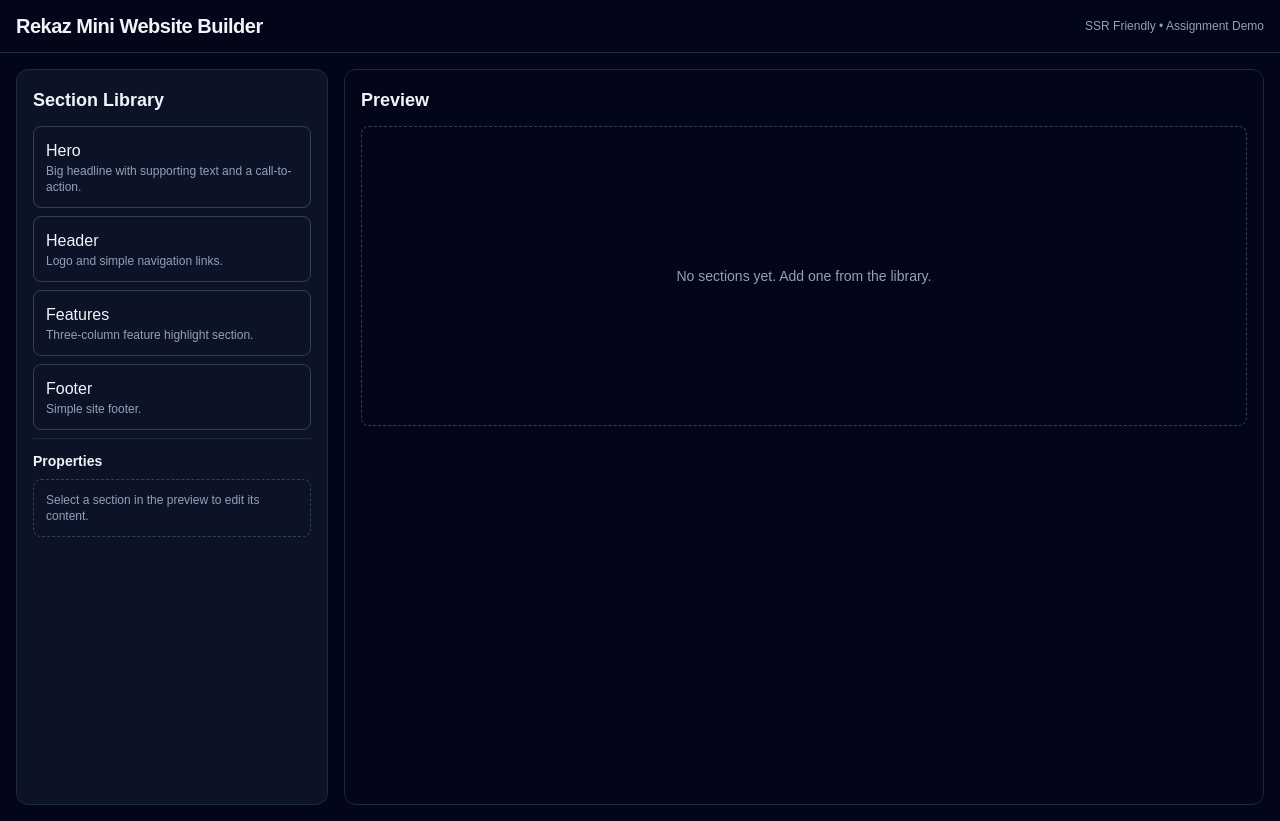
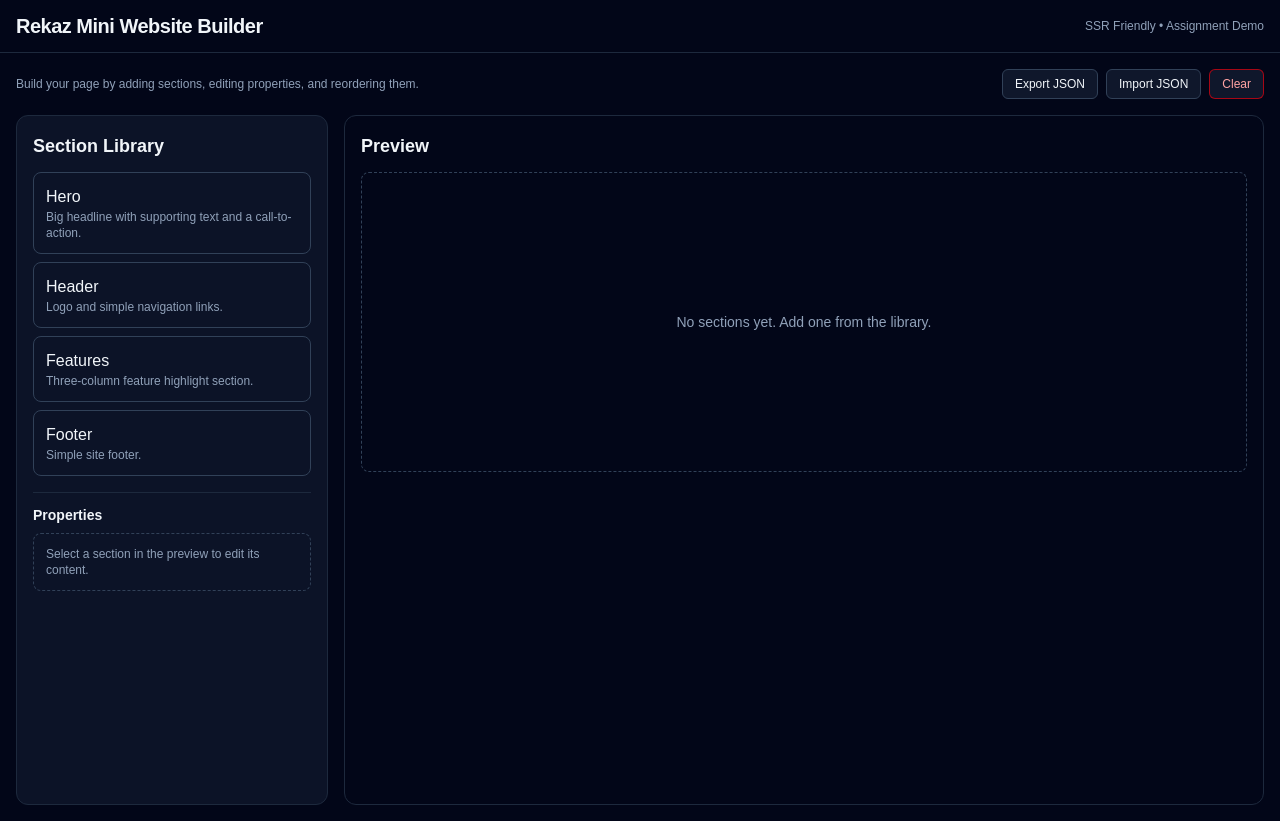
Before and after one commit to abu-taher/rekaz-website-builder, a Next.js app: page / in a window 1280 px wide. Built offline with nearby package versions, Linux system fonts and the light colour scheme.

Commit message:
feat: add layout import/export and clear actions

```diff
--- a/app/editor/Editor.tsx
+++ b/app/editor/Editor.tsx
@@ -1,4 +1,6 @@
 'use client';
+
+import { useRef, useEffect } from 'react';
 
 import { SECTION_LIBRARY } from '@/lib/sections';
 import { useLayoutStore } from '@/lib/store';
@@ -17,6 +19,9 @@ export function Editor() {
   const selectSection = useLayoutStore((state) => state.selectSection);
   const addSection = useLayoutStore((state) => state.addSection);
   const reorderSections = useLayoutStore((state) => state.reorderSections);
+  const reset = useLayoutStore((state) => state.reset);
+  const replaceAll = useLayoutStore((state) => state.replaceAll);
+  const fileInputRef = useRef<HTMLInputElement | null>(null);
 
   const selectedSection = sections.find(
     (section) => section.id === selectedSectionId
@@ -34,13 +39,123 @@ export function Editor() {
     reorderSections(oldIndex, newIndex);
   };
 
+  const handleExport = () => {
+    try {
+      const data = JSON.stringify(sections, null, 2);
+      const blob = new Blob([data], { type: 'application/json' });
+      const url = URL.createObjectURL(blob);
+
+      const link = document.createElement('a');
+      link.href = url;
+      link.download = 'rekaz-layout.json';
+      document.body.appendChild(link);
+      link.click();
+      document.body.removeChild(link);
+
+      URL.revokeObjectURL(url);
+    } catch (error) {
+      console.error('Failed to export layout:', error);
+    }
+  };
+
+  const handleImportClick = () => {
+    fileInputRef.current?.click();
+  };
+
+  const handleFileChange = (event: React.ChangeEvent<HTMLInputElement>) => {
+    const file = event.target.files?.[0];
+    if (!file) return;
+
+    const reader = new FileReader();
+    reader.onload = () => {
+      try {
+        const text = reader.result?.toString() ?? '';
+        const parsed = JSON.parse(text);
+
+        if (!Array.isArray(parsed)) {
+          console.warn('Invalid layout file: expected an array');
+          return;
+        }
+
+        // Very light validation: ensure each item has id, type, props
+        const validSections = parsed.filter(
+          (item) =>
+            item &&
+            typeof item.id === 'string' &&
+            typeof item.type === 'string' &&
+            'props' in item
+        );
+
+        replaceAll(validSections);
+      } catch (error) {
+        console.error('Failed to import layout:', error);
+      } finally {
+        // reset input value so we can re-upload same file if needed
+        if (event.target) {
+          event.target.value = '';
+        }
+      }
+    };
+
+    reader.readAsText(file);
+  };
+
+  const handleClear = () => {
+    reset();
+  };
+
   return (
-    <div className="flex flex-col md:flex-row h-[calc(100vh-4rem)] gap-4">
+    <div className="flex flex-col h-[calc(100vh-4rem)] gap-4">
+      {/* Toolbar */}
+      <div className="flex flex-col md:flex-row justify-between items-start md:items-center gap-2">
+        <div className="text-xs text-slate-400">
+          Build your page by adding sections, editing properties, and reordering
+          them.
+        </div>
+
+        <div className="flex flex-wrap gap-2">
+          <button
+            type="button"
+            onClick={handleExport}
+            className="text-xs px-3 py-1.5 rounded-md border border-slate-700 bg-slate-900 hover:border-sky-500 hover:text-sky-300 transition"
+          >
+            Export JSON
+          </button>
+
+          <button
+            type="button"
+            onClick={handleImportClick}
+            className="text-xs px-3 py-1.5 rounded-md border border-slate-700 bg-slate-900 hover:border-emerald-500 hover:text-emerald-300 transition"
+          >
+            Import JSON
+          </button>
+
+          <button
+            type="button"
+            onClick={handleClear}
+            className="text-xs px-3 py-1.5 rounded-md border border-red-600/70 bg-slate-900 text-red-300 hover:bg-red-500/10 hover:border-red-400 transition"
+          >
+            Clear
+          </button>
+
+          {/* hidden file input for import */}
+          <input
+            ref={fileInputRef}
+            type="file"
+            accept="application/json"
+            onChange={handleFileChange}
+            className="hidden"
+          />
+        </div>
+      </div>
+
+      {/* Main content: sidebar + preview */}
+      <div className="flex flex-col md:flex-row flex-1 gap-4">
         {/* Sidebar */}
         <aside className="w-full md:w-1/3 lg:w-1/4 bg-slate-900/80 border border-slate-800 rounded-xl p-4 overflow-y-auto">
           <h2 className="text-lg font-semibold mb-3">Section Library</h2>
 
-        <div className="space-y-2">
+          <div className="space-y-2 mb-4">
             {SECTION_LIBRARY.map((def) => (
               <button
                 key={def.type}
@@ -87,5 +202,6 @@ export function Editor() {
           )}
         </main>
       </div>
+    </div>
   );
 }
--- a/lib/store.ts
+++ b/lib/store.ts
@@ -61,7 +61,11 @@ export const useLayoutStore = create<LayoutState>((set) => ({
     set((state) => ({
       sections: moveItem(state.sections, fromIndex, toIndex),
     })),
-  replaceAll: (sections) => set({ sections }),
+  replaceAll: (sections) =>
+    set(() => ({
+      sections,
+      selectedSectionId: sections.length > 0 ? sections[0].id : null,
+    })),
   reset: () => set({ sections: [] }),
   selectSection: (id) => set({ selectedSectionId: id }),
 }));
```
Lines whose indentation alone changed are shown as unchanged.
